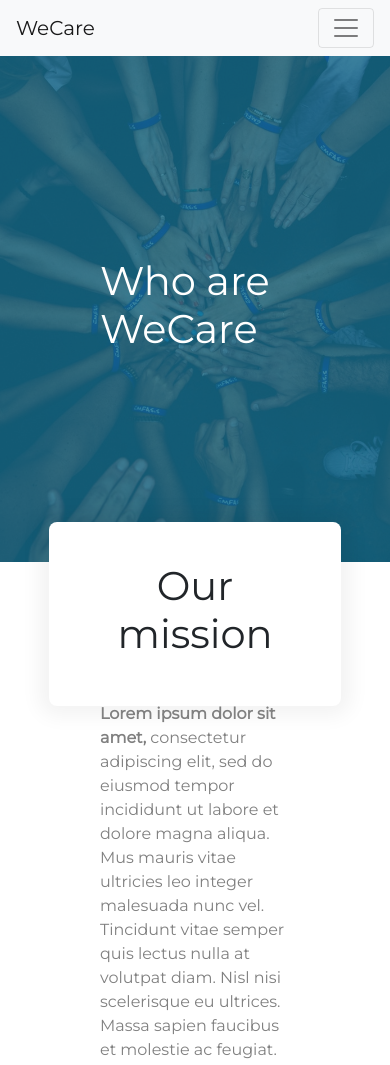
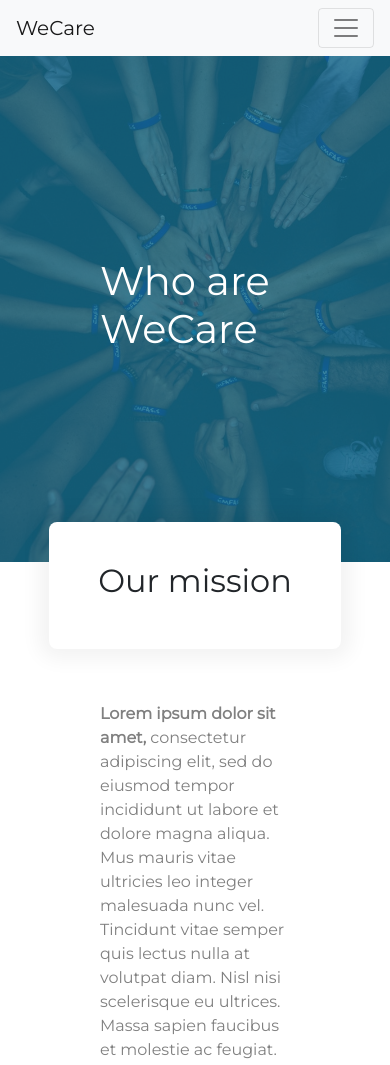
Before and after one commit to mjsteph/web-project, a plain HTML site: page about.html in a window 390 px wide. Shown: the top 1065 px of the page. Drawn offline with Linux system fonts and the light colour scheme.

Commit message:
Final mobile formatting

```diff
--- a/about.html
+++ b/about.html
@@ -83,7 +83,10 @@
       <div class="aboutbanner"><h1>Who are WeCare</h1></div>
     </div>
     <div class="bodycopy">
-      <div class="mission-banner text-center"><h1>Our mission</h1></div>
+      <div class="mission-banner text-center">
+        <h1 class="d-none d-md-block">Our mission</h1>
+        <h2 class="mobile d-md-none">Our mission</h2>
+      </div>
       <div class="container-fluid offset-container-fluid">
         <div class="row">
           <div class="col">
```
